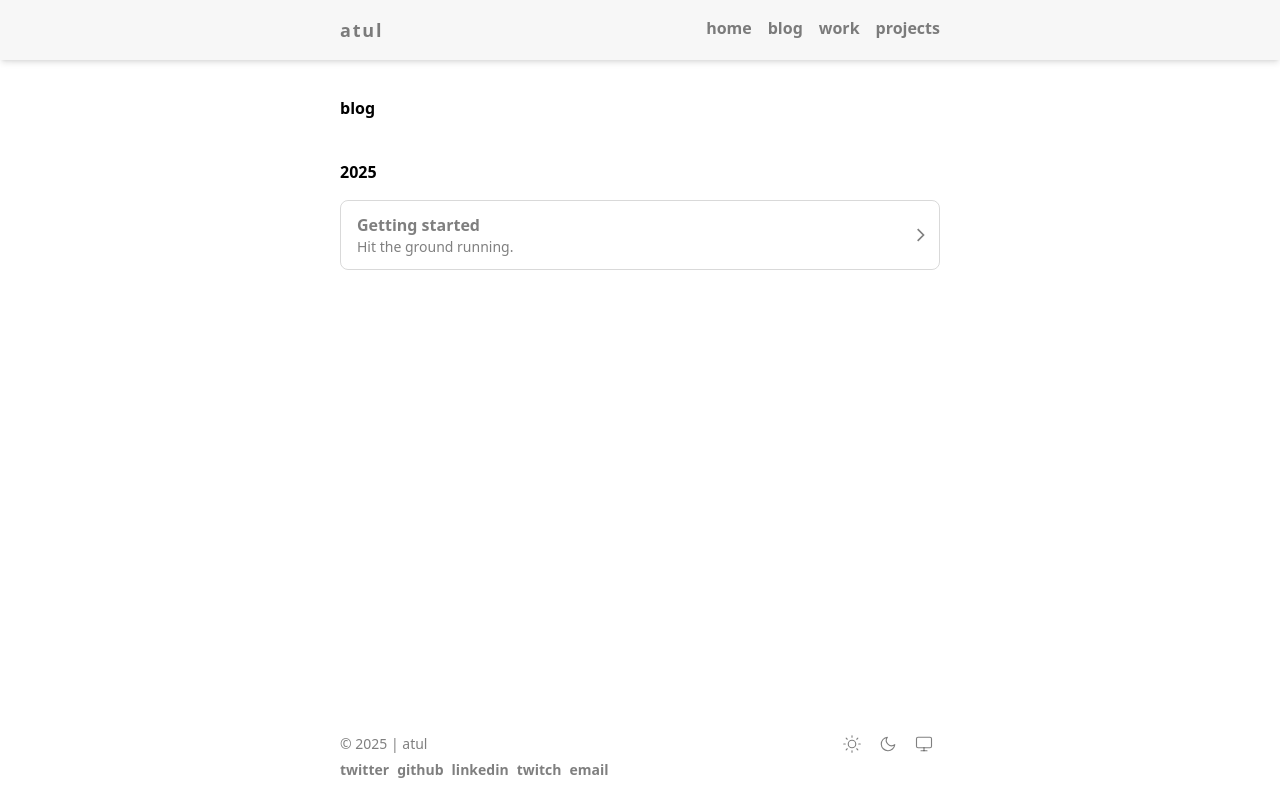
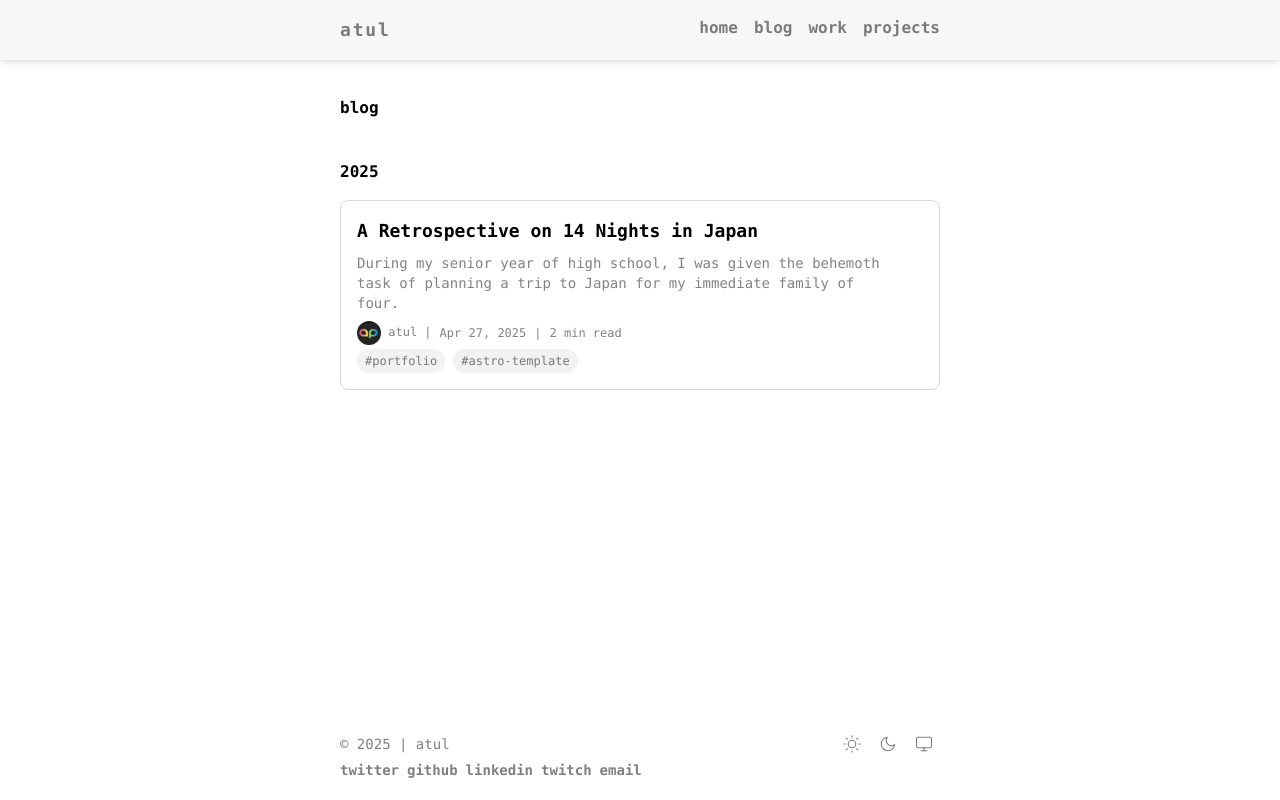
Before and after one commit to ap-atul/ap-atul.github.io, an Astro site: page /blog in a window 1280 px wide. Built offline with nearby package versions, Linux system fonts and the light colour scheme; Astro itself is replaced by a stand-in of ours; a web font is replaced by a local one.

Commit message:
added new colors | blog single card updated

```diff
--- /dev/null
+++ b/src/components/BlogCard.astro
@@ -0,0 +1,36 @@
+---
+import { formatDate, readingTime } from "@lib/utils";
+import type { CollectionEntry } from "astro:content";
+
+type Props = {
+  entry: CollectionEntry<"blog">;
+}
+const { entry } = Astro.props;
+---
+
+<a href={`/${entry.collection}/${entry.slug}`} class="relative group flex flex-nowrap py-4 px-4 pr-10 rounded-lg border border-black/15 dark:border-white/20 hover:bg-black/5 dark:hover:bg-white/5 transition-colors duration-300 ease-in-out">
+  <div class="flex flex-col flex-1">
+    <div class="font-bold text-lg text-primary-foreground">
+      {entry.data.title}
+    </div>
+    <div class="mt-2 text-sm text-semibold text-muted-foreground">
+      {entry.data.description}
+    </div>
+    <div class="flex gap-2 items-center mt-2 text-xs text-muted-foreground">
+      <span>
+        <img src="logo.webp" alt="atul" class="inline-block w-6 h-6 rounded-full" />
+        atul |
+      </span>
+      <span>{formatDate(entry.data.date)}</span>
+      <span class="font-light">|</span>
+      <span>{readingTime(entry.body)}</span>
+    </div>
+    <div class="flex flex-wrap gap-2 mt-1 text-xs">
+      {entry.data.tags.slice(0, 5).map((tag) => (
+        <span class="px-2 py-1 text-xs w-max bg-muted rounded-full">
+          #{tag}
+        </span>
+      ))}
+    </div>
+  </div>
+</a>
--- a/src/content/blog/01-getting-started/index.md
+++ b/src/content/blog/01-getting-started/index.md
@@ -1,9 +1,16 @@
 ---
-title: "Getting started"
-description: "Hit the ground running."
+title: "A Retrospective on 14 Nights in Japan"
+description: "During my senior year of high school, I was given the behemoth task of planning a trip to Japan for my immediate family of four."
 date: "27 Apr 2025"
 keywords: "atul portfolio, getting started with astro"
-tag: ["portfolio"]
+tags: ["portfolio", "astro-template"]
 ---
 
-i am starting my own blog
+Intro
+This is going to be a little different from the posts I typically make on this site!
+
+During my senior year of high school, I was given the behemoth task of planning a trip to Japan for my immediate family of four. The idea was my Mom’s——I was given absolutely nothing to work with, except for the general time interval which was feasible (the summer of 2023) alongside the guttural desire to go. Although I happily obliged, since I was the most “knowledgeable” about internet research and the culture, I quickly realized that being the one to plan came with both responsibilities and accountability. I would be the one to:
+
+Plan the entire itinerary, from start to finish (which stipulated deciding on the cities we’d visit, the attractions we’d see, and the general pathing between them)
+Book all flights, accommodations (hotels, ryokans/inns, etc.), and transportation (shinkansen/bullet trains, buses, subways, etc.)
+Be the primary navigator, a.k.a. figuring out how the public transportation system works as a suburban Angeleno who had never taken a bus (let alone the subway) in his life
--- a/src/pages/blog/index.astro
+++ b/src/pages/blog/index.astro
@@ -1,9 +1,9 @@
 ---
+import BlogCard from "@components/BlogCard.astro";
+import Container from "@components/Container.astro";
+import { BLOG } from "@consts";
+import PageLayout from "@layouts/PageLayout.astro";
 import { type CollectionEntry, getCollection } from "astro:content";
-import PageLayout from "@layouts/PageLayout.astro";
-import Container from "@components/Container.astro";
-import ArrowCard from "@components/ArrowCard.astro";
-import { BLOG } from "@consts";
 
 const data = (await getCollection("blog"))
   .filter(post => !post.data.draft)
@@ -42,7 +42,7 @@ const years = Object.keys(posts).sort((a, b) => parseInt(b) - parseInt(a));
                 {
                   posts[year].map((post) => (
                     <li>
-                      <ArrowCard entry={post}/>
+                      <BlogCard entry={post}/>
                     </li>
                   ))
                 }
--- a/src/styles/global.css
+++ b/src/styles/global.css
@@ -1,6 +1,29 @@
 @tailwind base;
 @tailwind components;
 @tailwind utilities;
+
+
+@layer base {
+  :root {
+    --background: 0 0% 3.9%;
+    --foreground: 0 0% 98%;
+    --muted: 0 0% 95%;
+
+    --primary-foreground: #000000;
+    --secondary-foreground: #121212;
+    --muted-foreground: 0 0% 50.9%;
+  }
+
+  .dark {
+    --background: 0 0% 3.9%;
+    --foreground: 0 0% 98%;
+    --muted: 0 0% 14.9%;
+
+    --primary-foreground: 0 0% 9%;
+    --secondary-foreground: 0 0% 98%;
+    --muted-foreground: 0 0% 63.9%;
+  }
+}
 
 html {
   overflow-y: scroll;
--- a/tailwind.config.mjs
+++ b/tailwind.config.mjs
@@ -9,9 +9,23 @@ export default {
   theme: {
     extend: {
       fontFamily: {
-        sans: [...defaultTheme.fontFamily.sans],
+        sans: [...defaultTheme.fontFamily.mono],
         serif: [...defaultTheme.fontFamily.mono],
       },
+      colors: {
+        primary: {
+          DEFAULT: "hsl(var(--primary))",
+          foreground: "var(--primary-foreground)",
+        },
+        secondary: {
+          DEFAULT: "hsl(var(--secondary))",
+          foreground: "var(--secondary-foreground)",
+        },
+        muted: {
+          DEFAULT: "hsl(var(--muted))",
+          foreground: "hsl(var(--muted-foreground))",
+        },
+      }
     },
   },
   plugins: [require("@tailwindcss/typography")],
```
